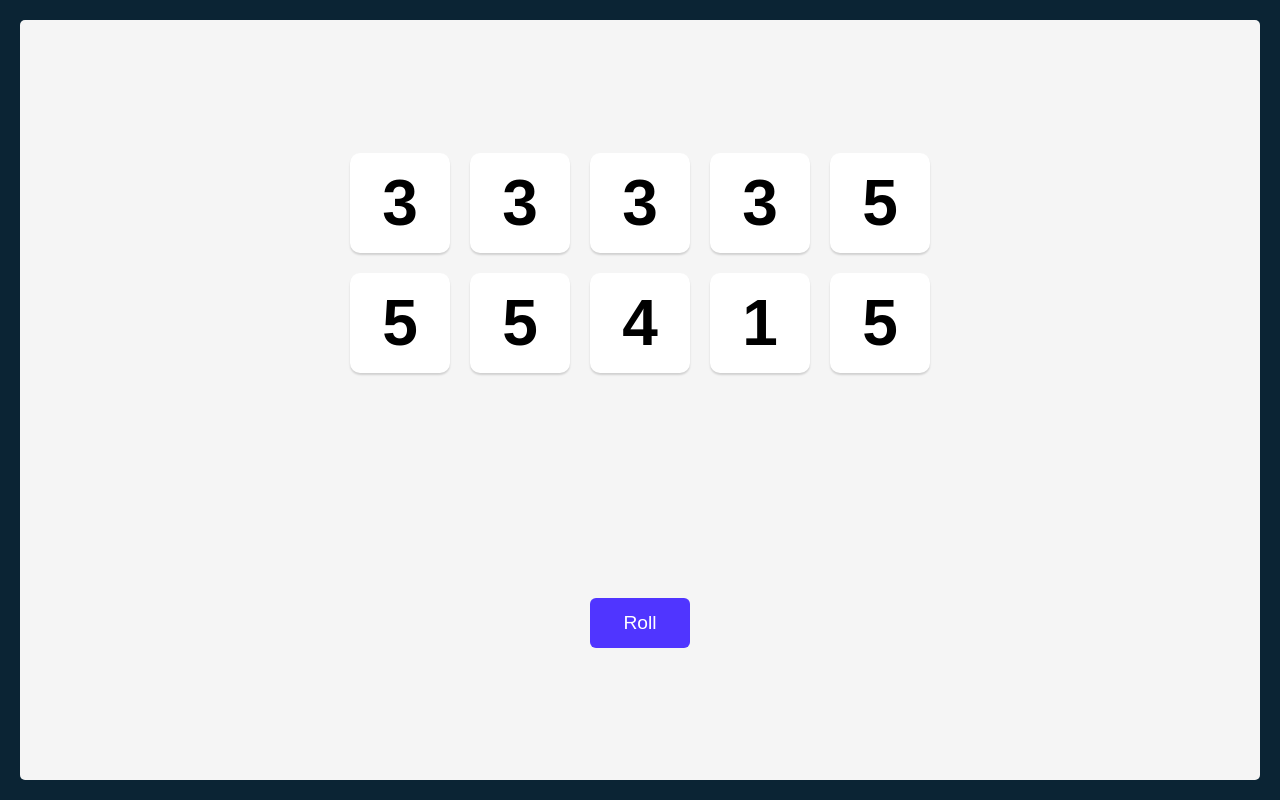
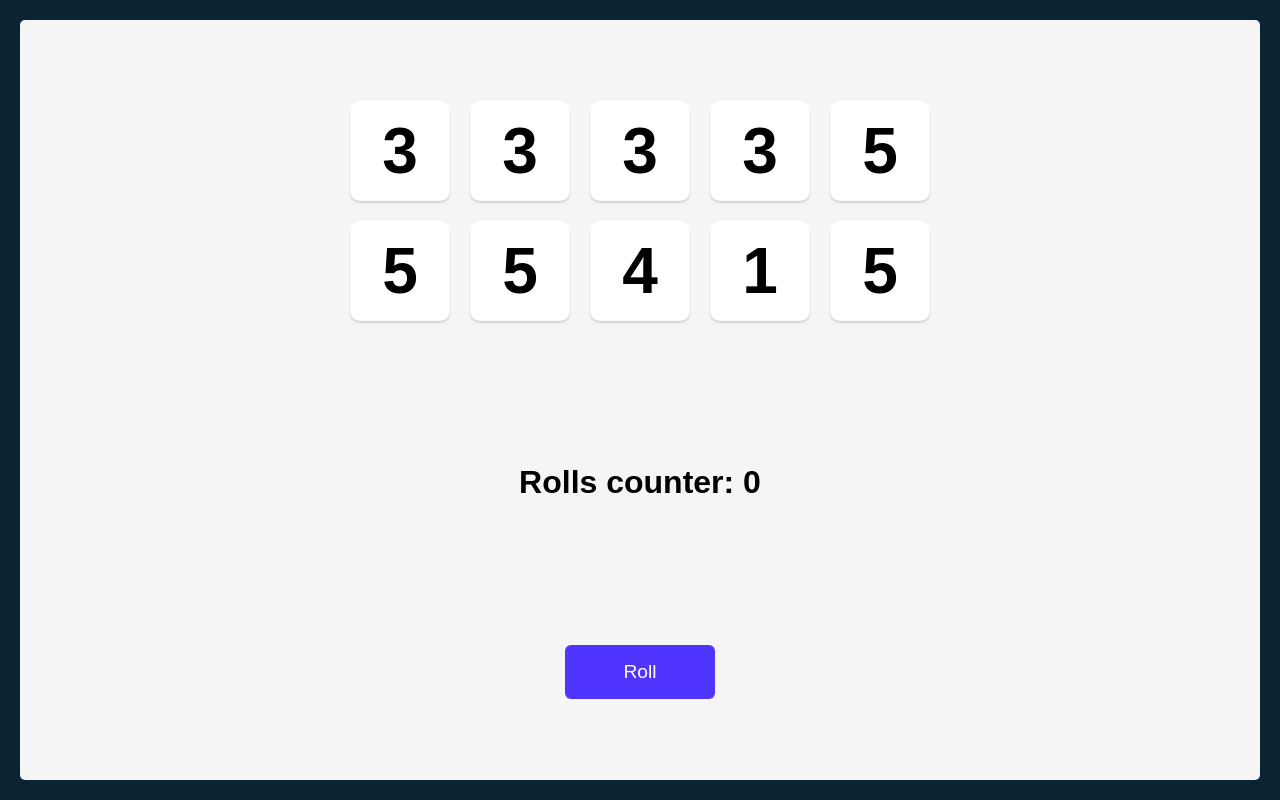
Before and after one commit to rainsab/tenzies, a React (Vite) app: page / in a window 1280 px wide. Built offline with nearby package versions, Linux system fonts and the light colour scheme.

Commit message:
added rolls counter

```diff
--- a/src/App.jsx
+++ b/src/App.jsx
@@ -3,6 +3,8 @@ import { nanoid } from "nanoid"
 import Die from "./Die"
 
 export default function App() {
+    const [clicks, setClicks] = useState(0);
+
     const newDiceGrid = () => {
         const newDice = []
         for (let i = 0; i < 10; i++) {
@@ -39,11 +41,13 @@ export default function App() {
 
     const button = () => {
         if(!tenzies) {
+            setClicks(clicks + 1);
             setDice(oldDice => oldDice.map(die => {
                 return die.isHeld ? die : generateNewDie();
             }))
         } else {
             setTenzies(false);
+            setClicks(0);
             setDice(newDiceGrid());
         }
     }
@@ -65,6 +69,7 @@ export default function App() {
             <div className="dice-container">
                 {diceElements}
             </div>
+            <h1>Rolls counter: {clicks}</h1>
             <button className="roll-dice" onClick={button}>
                 {tenzies ? "New Game" : "Roll"}
             </button>
--- a/src/style.css
+++ b/src/style.css
@@ -37,6 +37,7 @@ main {
   align-items: center;
   cursor: pointer;
   background-color: white;
+  padding: 1rem;
 }
 
 .die-number {
@@ -44,8 +45,8 @@ main {
 }
 
 .roll-dice {
-  height: 50px;
-  width: 100px;
+  width: 150px;
+  padding: 1rem;
   border: none;
   border-radius: 6px;
   background-color: #5035FF;
```
